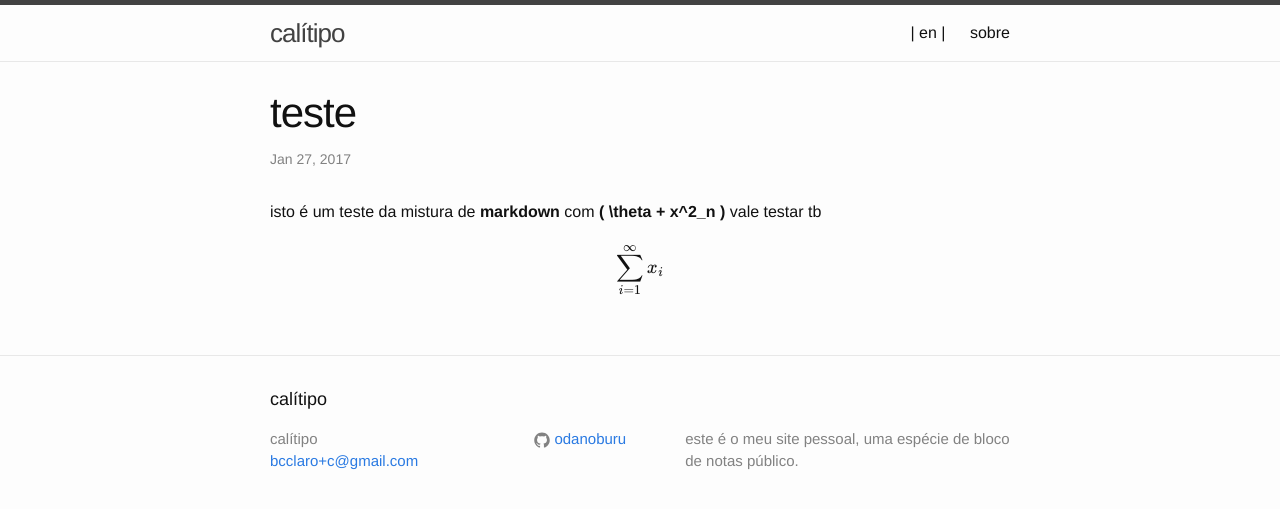
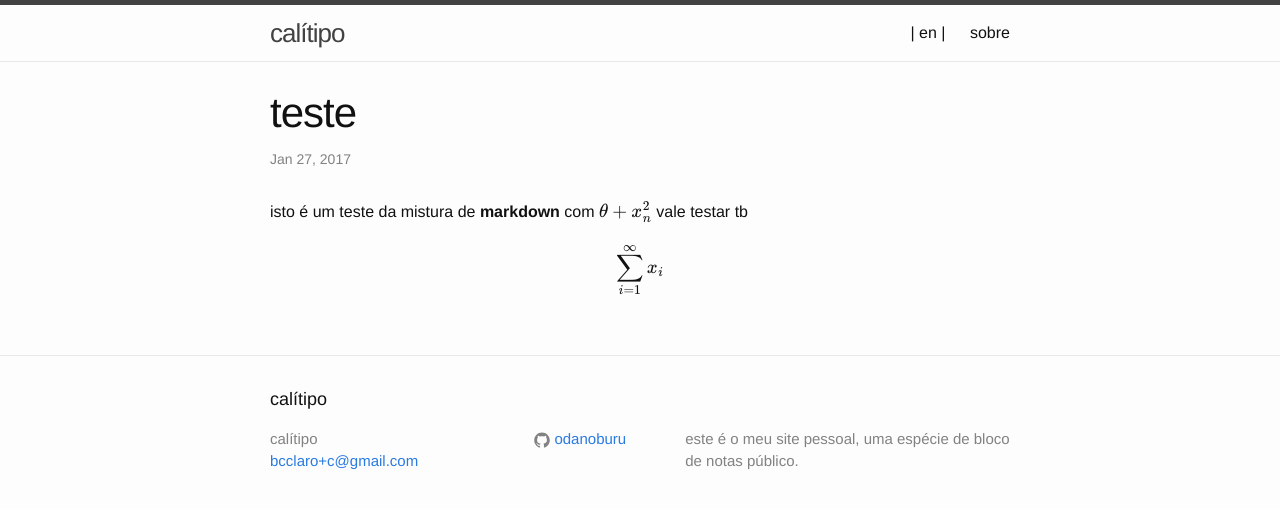
Before and after one commit to odanoburu/odanoburu.github.io, a Jekyll site: the page built from _posts/2017-01-27-teste.md, in a window 1280 px wide. Shown: the top 509 px of the page. Built offline with Jekyll 4.4.1, drawn with Linux system fonts in a browser that asks for light colours; formulas are drawn with MathJax 3.

```diff
--- a/_posts/2017-01-27-teste.md
+++ b/_posts/2017-01-27-teste.md
@@ -6,6 +6,6 @@ tags: []
 excerpt: testando
 lang: "pt"
 ---
-isto é um teste da mistura de __markdown__ com <strong>\( \theta + x^2_n \)</strong> vale testar tb
+isto é um teste da mistura de __markdown__ com <span>\\( \theta + x^2_n \\)</span> vale testar tb
 
 <p>\[\sum_{i=1}^\infty x_i\]</p>
```
